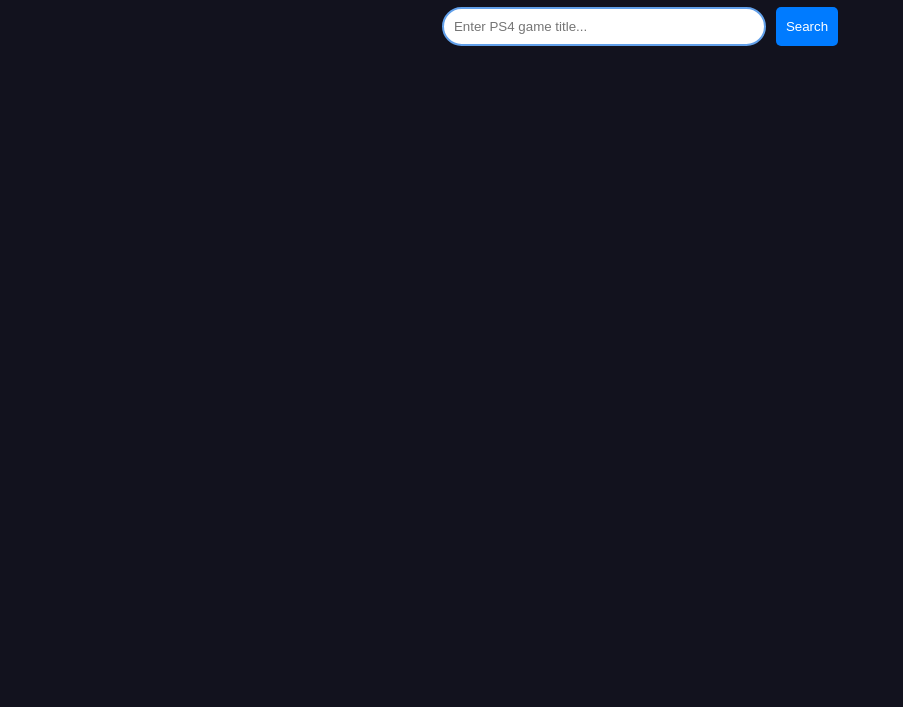
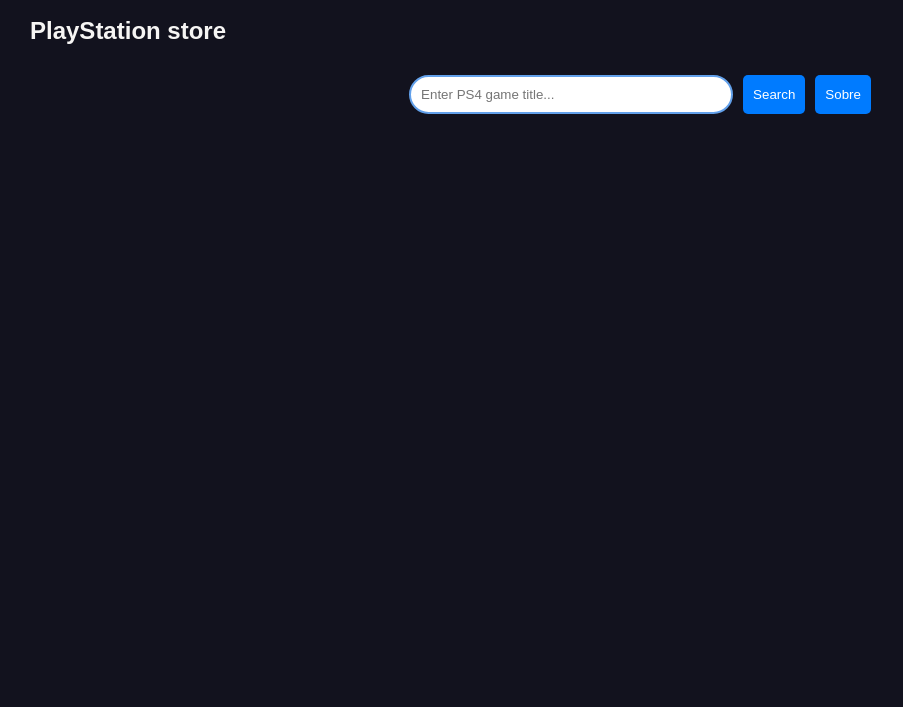
Before and after one commit to AndreyHP/web-teste, a plain HTML site: page index.html in a window 1280 px wide. Shown: the part 93-800 px from the top of the page, without its empty margins (0-903 px from the left). Drawn offline with Linux system fonts and the light colour scheme.

Commit message:
mini titulo e botão sobre|teste|

```diff
--- a/css/style.css
+++ b/css/style.css
@@ -8,6 +8,10 @@
         }
         h1 {
             text-align: center;
+        }
+        h2 {
+            padding: 10px;
+
         }
         .search-container {
             display: flex;
--- a/index.html
+++ b/index.html
@@ -10,9 +10,11 @@
 <body>
 
     <h1>Search PS4 Game Prices</h1>
+        <h2>PlayStation store</h2>
     <div class="search-container">
         <input type="text" id="gameSearch" placeholder="Enter PS4 game title..." required>
         <button onclick="searchGame()">Search</button>
+        <button onclick="">Sobre</button>
     </div>
     <div class="results" id="results"></div>
     <div id="imageContainer"></div>
```
